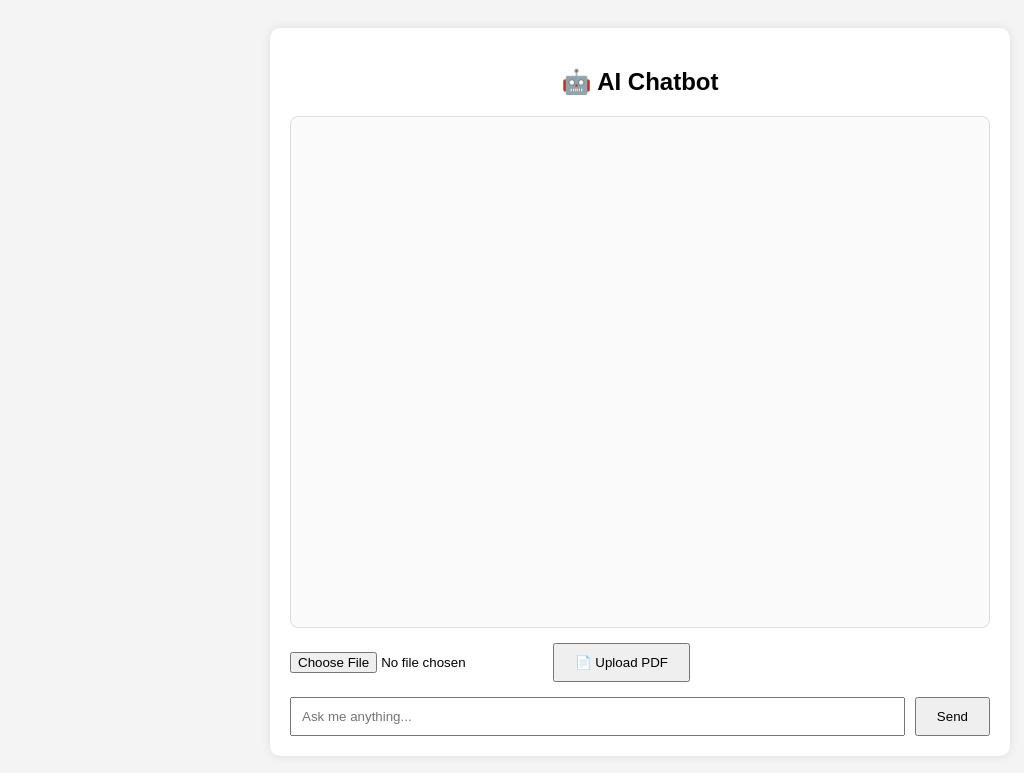
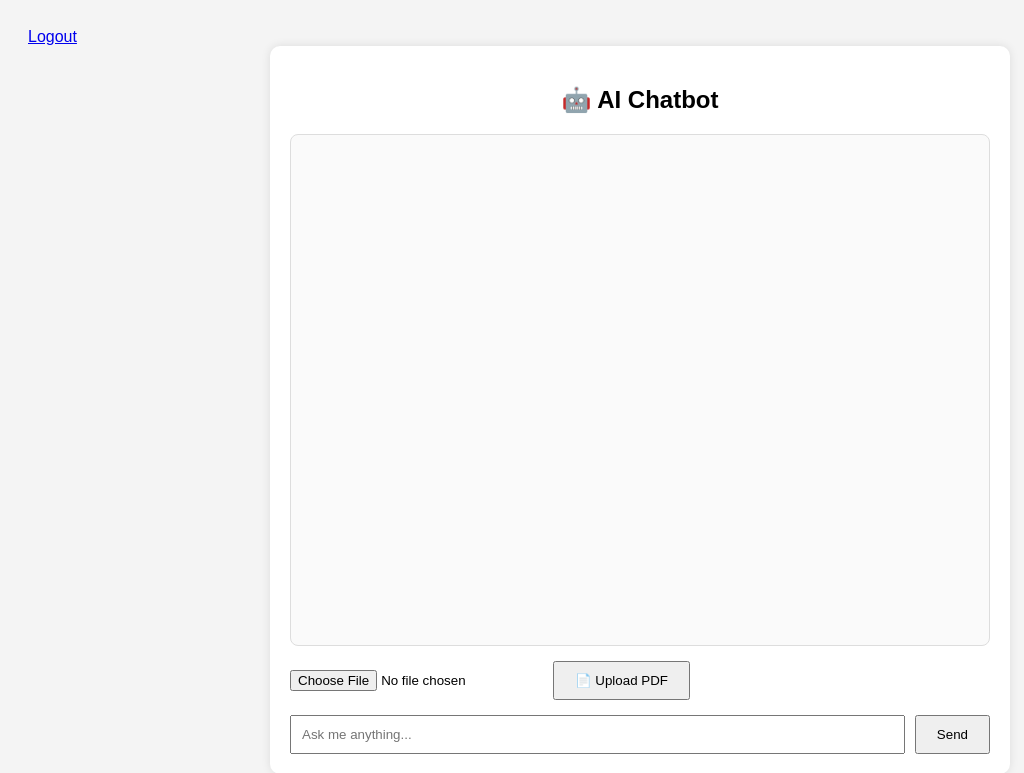
Before and after one commit to Rutendra74/AI_Chatbot, a Flask app: template templates/index.html in a window 1280 px wide. Shown: the top 773 px of the page, without its empty margins (0-1024 px from the left). Run offline with Flask 3, Linux system fonts and the light colour scheme; the template is opened without the code that fills it, so the values that code supplies are empty.

Commit message:
feat: add JWT logout and improve chatbot authentication

```diff
--- a/app.py
+++ b/app.py
@@ -1,4 +1,4 @@
-from flask import Flask, render_template, request, redirect,url_for
+from flask import Flask, render_template, request, redirect,url_for,make_response
 from langchain_ollama import OllamaLLM
 from werkzeug.security import check_password_hash,generate_password_hash
 from langchain_core.prompts import ChatPromptTemplate
@@ -108,6 +108,11 @@ def login():
         return response
 
     return render_template('login.html')
+@app.route('/logout')
+def logout():
+    response=redirect(url_for('login'))
+    unset_jwt_cookies(response)
+    return response
 
 def process_pdf(document_id,path):
     pdf=PdfReader(path)
@@ -230,11 +235,30 @@ def index():
 
     conn.close()
 
-    return render_template(
+    response = make_response(
+    render_template(
         "index.html",
         response=bot_result,
         rows=rows
     )
+)
+
+    response.headers["Cache-Control"] = "no-store, no-cache, must-revalidate, max-age=0"
+    response.headers["Pragma"] = "no-cache"
+    response.headers["Expires"] = "0"
+
+    return response
+@jwt.unauthorized_loader
+def unauthorized_callback(reason):
+    return redirect(url_for("login"))
+
+@jwt.invalid_token_loader
+def invalid_token_callback(reason):
+    return redirect(url_for("login"))
+
+@jwt.expired_token_loader
+def expired_token_callback(jwt_header, jwt_payload):
+    return redirect(url_for("login"))
 if __name__ == "__main__":
 
     app.run(debug=True)
--- a/templates/index.html
+++ b/templates/index.html
@@ -71,6 +71,14 @@
 </head>
 
 <body>
+    <nav class="navbar">
+
+        <div class="nav-right">
+            <a href="{{ url_for('logout') }}" class="logout-btn">
+                Logout
+            </a>
+        </div>
+    </nav>
 
 <div class="chat-box">
 
```
